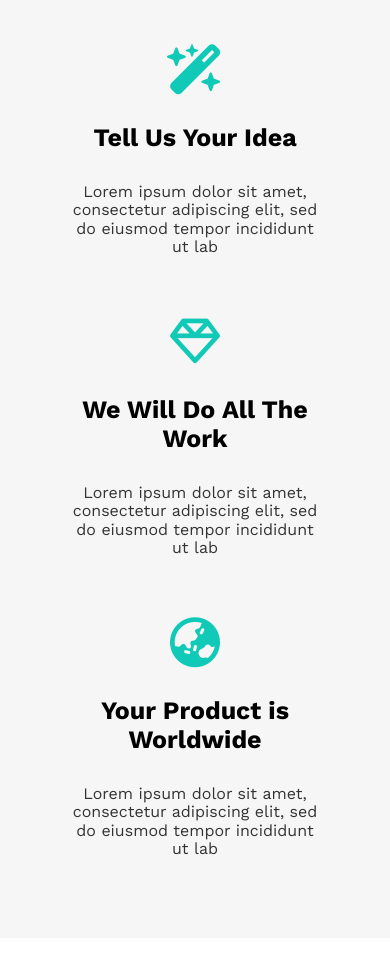
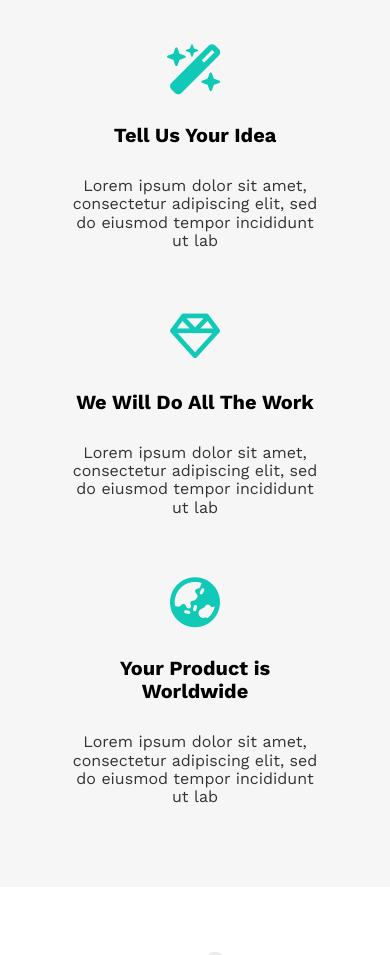
Before and after one commit to J0reda97/Elzero-first-PSD, a plain HTML site: page index.html in a window 390 px wide. Shown: the part 880-1835 px from the top of the page. Drawn offline with nearby package versions, Linux system fonts and the light colour scheme.

Commit message:
Update style.css

```diff
--- a/css/style.css
+++ b/css/style.css
@@ -420,6 +420,10 @@ footer span {
         color: var(--maincolor);
     }
 
+        .features .container .feat h3 {
+        font-size: 20px;
+    }
+
     #services p {
         margin: 0;
     }
```
